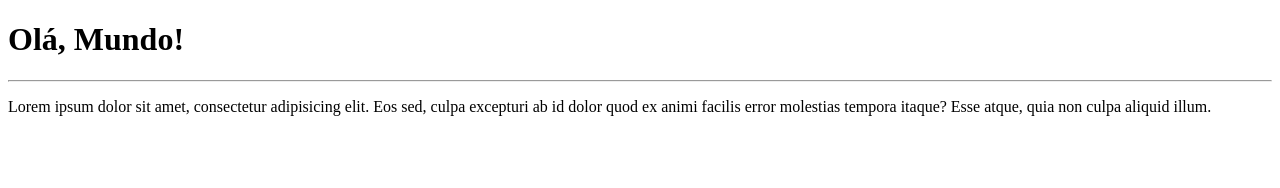
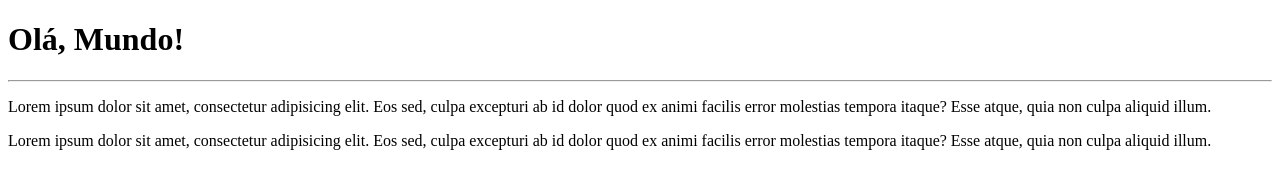
Before and after one commit to StephaneGama/Ola-Mundo, a plain HTML site: page site-exemplo/index.html in a window 1280 px wide. Drawn offline with Linux system fonts and the light colour scheme.

Commit message:
adicionei um parágrafo

```diff
--- a/site-exemplo/index.html
+++ b/site-exemplo/index.html
@@ -11,6 +11,6 @@
     <h1>Olá, Mundo!</h1>
     <hr>
     <p>Lorem ipsum dolor sit amet, consectetur adipisicing elit. Eos sed, culpa excepturi ab id dolor quod ex animi facilis error molestias tempora itaque? Esse atque, quia non culpa aliquid illum.</p>
-
+    <p>Lorem ipsum dolor sit amet, consectetur adipisicing elit. Eos sed, culpa excepturi ab id dolor quod ex animi facilis error molestias tempora itaque? Esse atque, quia non culpa aliquid illum.</p>
 </body>
 </html>
```
